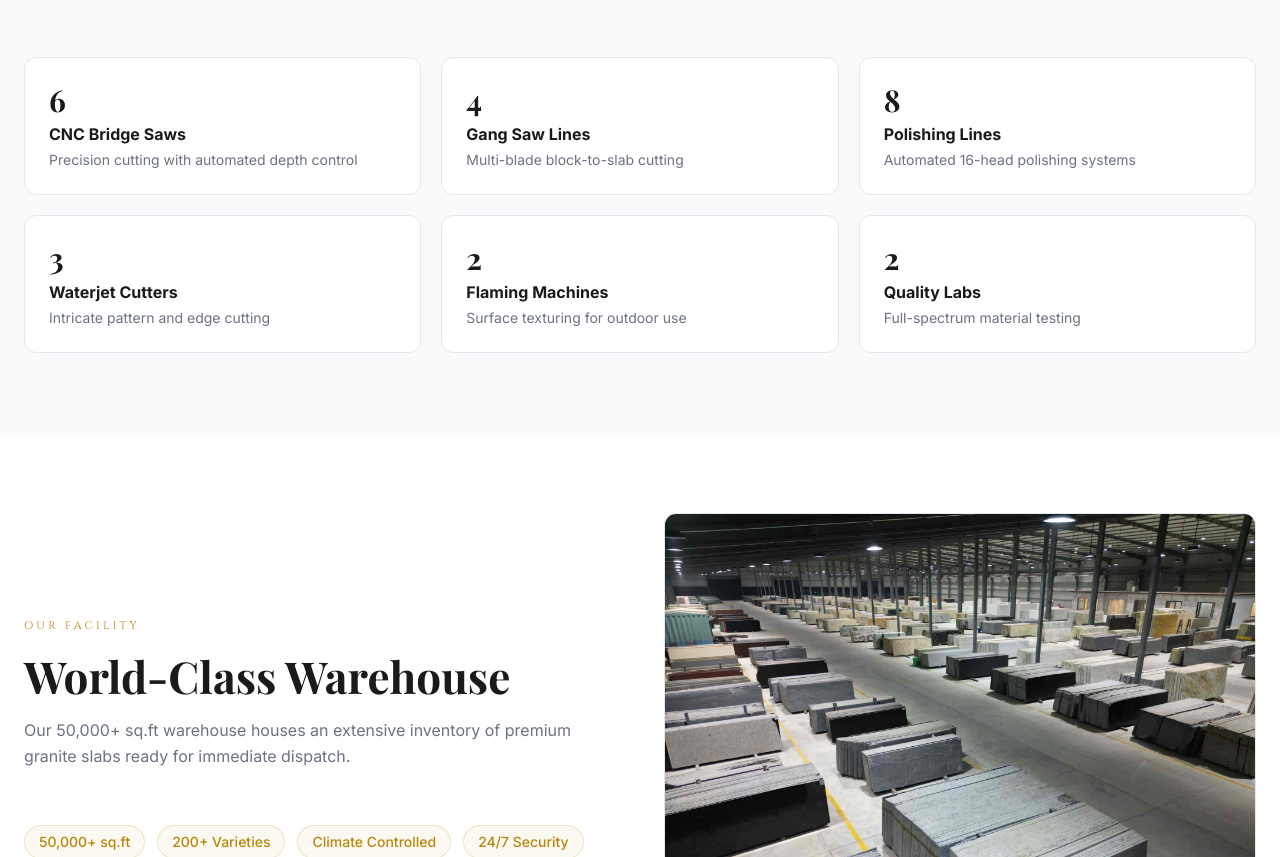
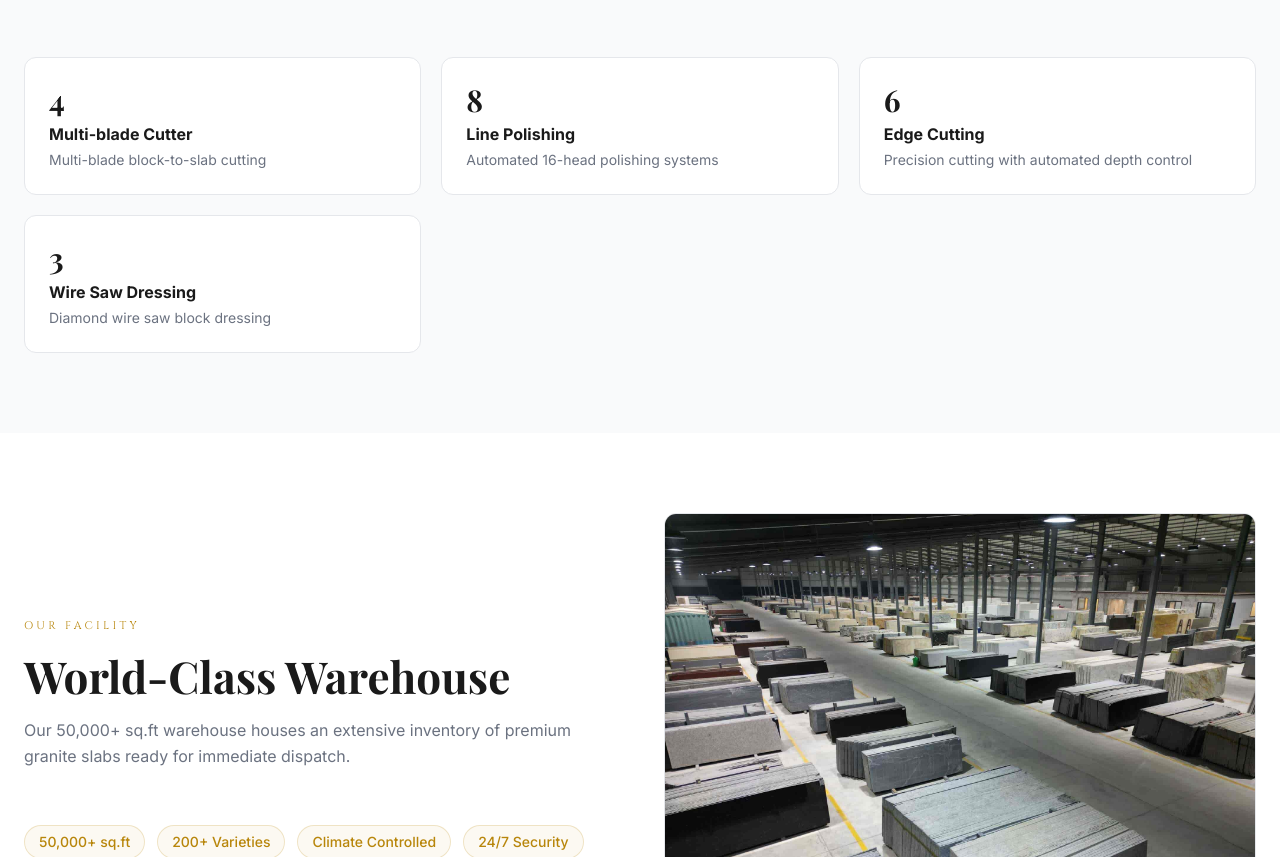
Before and after one commit to vanshDalal521/Gradient-stone, a Next.js app: page /manufacturing in a window 1280 px wide. Shown: the part 1648-2505 px from the top of the page. Built offline with nearby package versions, Linux system fonts and the light colour scheme; a web font is replaced by a local one.

Commit message:
Update machinery list: Multi-blade Cutter, Line Polishing, Edge Cutting, Wire Saw Dressing

```diff
--- a/src/app/manufacturing/ManufacturingPageClient.tsx
+++ b/src/app/manufacturing/ManufacturingPageClient.tsx
@@ -18,12 +18,10 @@ const steps = [
 ];
 
 const machinery = [
-  { name: "CNC Bridge Saws", count: "6", description: "Precision cutting with automated depth control" },
-  { name: "Gang Saw Lines", count: "4", description: "Multi-blade block-to-slab cutting" },
-  { name: "Polishing Lines", count: "8", description: "Automated 16-head polishing systems" },
-  { name: "Waterjet Cutters", count: "3", description: "Intricate pattern and edge cutting" },
-  { name: "Flaming Machines", count: "2", description: "Surface texturing for outdoor use" },
-  { name: "Quality Labs", count: "2", description: "Full-spectrum material testing" },
+  { name: "Multi-blade Cutter", count: "4", description: "Multi-blade block-to-slab cutting" },
+  { name: "Line Polishing", count: "8", description: "Automated 16-head polishing systems" },
+  { name: "Edge Cutting", count: "6", description: "Precision cutting with automated depth control" },
+  { name: "Wire Saw Dressing", count: "3", description: "Diamond wire saw block dressing" },
 ];
 
 export function ManufacturingPageClient() {
```
